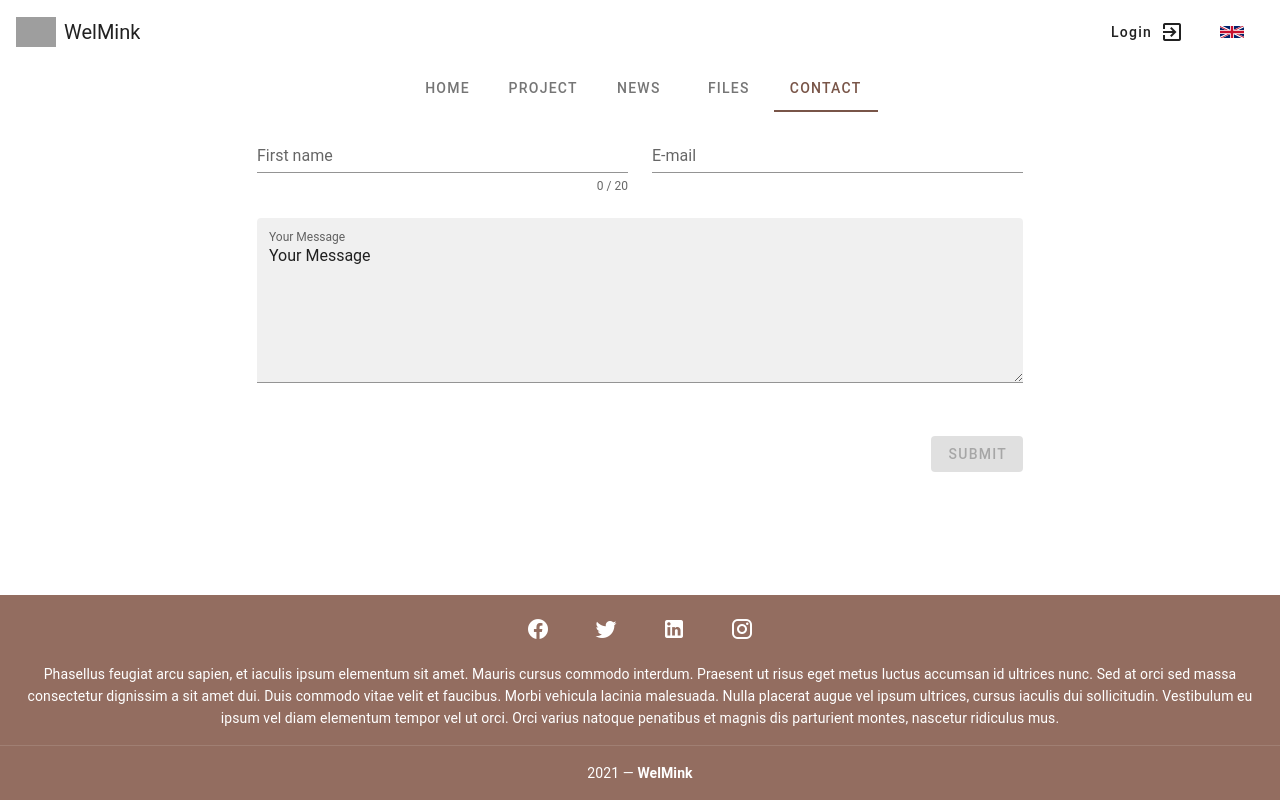
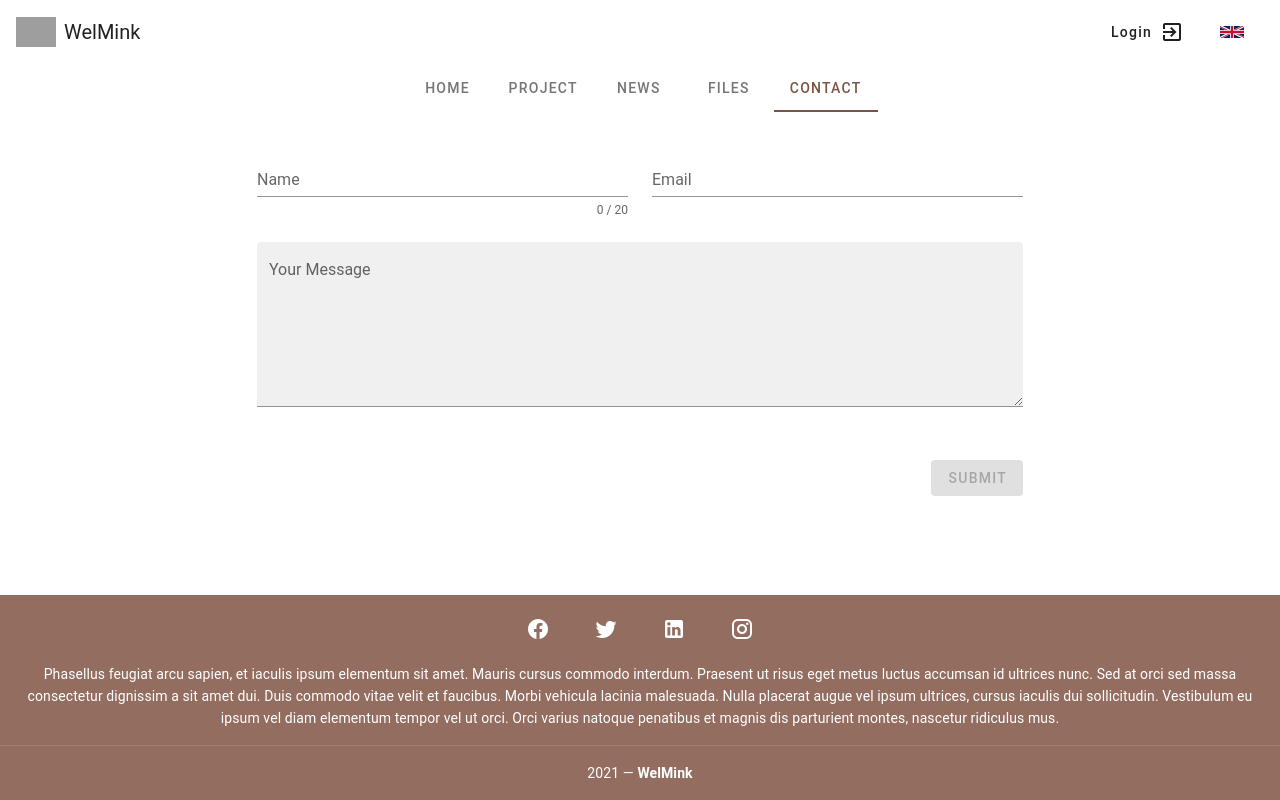
Before and after one commit to firvain/welmink, a Vue app: page /contact in a window 1280 px wide. Built offline with nearby package versions, Linux system fonts and the light colour scheme; grey boxes are pictures that could not be loaded; a small style sheet from the web is missing.

Commit message:
added emailjs messaging

```diff
--- a/src/locales/el.json
+++ b/src/locales/el.json
@@ -20,8 +20,10 @@
   },
   "contact": {
     "name": "Όνομα",
-    "emai": "Διευθυνση ηλεκτρονικού ταχυδρομείου",
+    "email": "Διευθυνση ηλεκτρονικού ταχυδρομείου",
     "message": "Γραψτε το μύνημά σας",
-    "submit": "υποβολη"
+    "submit": "υποβολη",
+    "successSubmit": "Επιτυχής Υποβολή",
+    "errorSubmit": "Συνέβει κάποιο σφάλμα!"
   }
 }
--- a/src/locales/en.json
+++ b/src/locales/en.json
@@ -20,8 +20,10 @@
   },
   "contact": {
     "name": "Name",
-    "emai": "Email",
+    "email": "Email",
     "message": "Your Message",
-    "submit": "submit"
+    "submit": "submit",
+    "successSubmit": "Submitted Succesfully",
+    "errorSubmit": "Something went wrong!"
   }
 }
--- a/src/views/Contact.vue
+++ b/src/views/Contact.vue
@@ -1,31 +1,31 @@
 <template>
-  <v-form v-model="valid" @submit.prevent="submitform">
+  <v-form v-model="valid" @submit.prevent="submitform" class="pt-6">
     <v-container>
       <v-row justify="center">
-        <v-col cols="8" md="4">
+        <v-col cols="12" sm="12" md="4">
           <v-text-field
-            v-model="firstname"
+            v-model="name"
             :rules="nameRules"
             :counter="20"
-            label="First name"
+            :label="$t('contact.name')"
             required
           ></v-text-field>
         </v-col>
-
-        <v-col cols="8" md="4">
+        <v-col cols="12" sm="12" md="4">
           <v-text-field
             v-model="email"
             :rules="emailRules"
-            label="E-mail"
+            :label="$t('contact.email')"
             required
           ></v-text-field>
         </v-col>
-        <v-col cols="8" md="8">
+        <v-col cols="12" sm="12" md="8">
           <v-textarea
             name="input-7-1"
+            v-model="message"
             :label="$t('contact.message')"
-            :value="$t('contact.message')"
             hint="Hint text"
+            :rules="messageRules"
             filled
           ></v-textarea>
         </v-col>
@@ -34,30 +34,64 @@
             >Submit</v-btn
           >
         </v-col>
+        <v-col cols="12">
+          <v-snackbar v-model="snackbar" :color="snackbarColor" shaped top>
+            {{ snackbarText }}</v-snackbar
+          >
+        </v-col>
       </v-row>
     </v-container>
   </v-form>
 </template>
 <script>
+import emailjs from "emailjs-com";
 export default {
   name: "Contact",
   data: () => ({
     valid: false,
-    firstname: "",
-    lastname: "",
+    snackbar: false,
+    snackbarText: "",
+    snackbarColor: "green darken-2",
+    name: "",
     nameRules: [
       v => !!v || "Name is required",
-      v => v.length <= 10 || "Name must be less than 10 characters"
+      v => v.length <= 20 || "Name must be less than 10 characters"
     ],
     email: "",
     emailRules: [
       v => !!v || "E-mail is required",
-      v => /.+@.+/.test(v) || "E-mail must be valid"
-    ]
+      v =>
+        !v ||
+        /^\w+([.-]?\w+)*@\w+([.-]?\w+)*(\.\w{2,3})+$/.test(v) ||
+        "E-mail must be valid"
+    ],
+    messageRules: [v => !!v || "Message is required"],
+    message: ""
   }),
   methods: {
-    submitform() {
-      alert("asdasd");
+    async submitform() {
+      try {
+        const response = await emailjs.send(
+          process.env.VUE_APP_CONTACT_SERVICEID,
+          process.env.VUE_APP_CONTACT_TEMPLATEID,
+          {
+            name: this.name,
+            email: this.email,
+            message: this.message
+          },
+          process.env.VUE_APP_CONTACT_USERID
+        );
+        if (response.status === 200) {
+          this.snackbar = true;
+          this.snackbarText = this.$t("contact.successSubmit");
+          this.snackbarColor = "green darken-2";
+        }
+      } catch (error) {
+        console.log({ error });
+        this.snackbar = true;
+        this.snackbarText = this.$t("contact.errorSubmit");
+        this.snackbarColor = "red darken-2";
+      }
     }
   }
 };
```
Also changed, not shown: package.json (+5 -4 lines), 1 other file (tests, documents, lock files or other folders).
